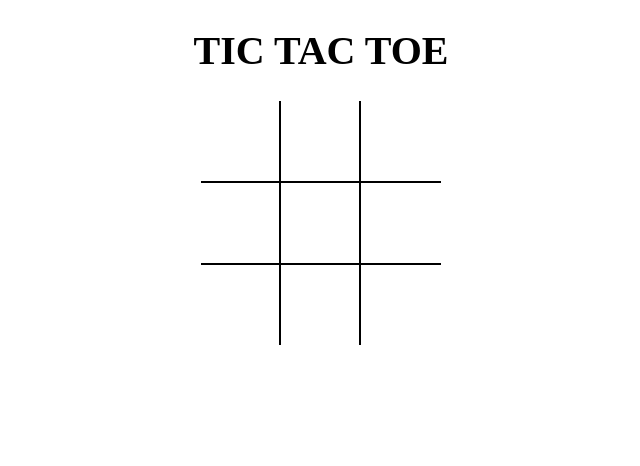
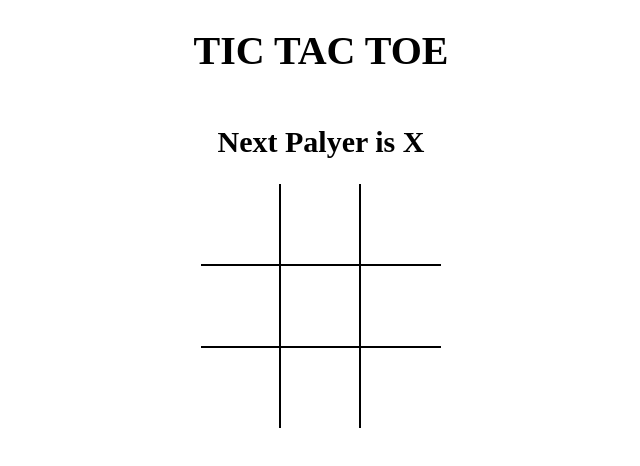
Before and after one commit to buttaRahul/tictactoe, a React (Vite) app: page / in a window 1280 px wide. Shown: the top 466 px of the page, without its empty margins (319-959 px from the left). Built offline with nearby package versions, Linux system fonts and the light colour scheme.

Commit message:
lifted the state from board to app add functionality for winner add new file helper.js to handle winner

```diff
--- a/src/App.jsx
+++ b/src/App.jsx
@@ -1,12 +1,30 @@
-import React from 'react';
+import React, { useState } from 'react';
 import Board from './components/Board';
+import {calculateWinner} from './helper';
 import './styles/root.scss';
 
 const App = () => {
+  const [boardState,setBoardState] = useState(Array(9).fill(null));
+  const [isSameUser,setIsSameUser] = useState(true);
+  // console.log(boardState);
+  const winner = calculateWinner(boardState);
+  const message = winner ? `Winner is ${winner}` : `Next Palyer is ${isSameUser ? 'X' : 'O'}`;
+  const handleSquareClick = pos=>{
+    if(boardState[pos] || winner) return;
+    setBoardState(prev=>{
+      return prev.map((value,index)=>{
+        if(index==pos) return isSameUser ? 'X' : 'O';
+        return value;
+      })
+    })
+    setIsSameUser(prev=> !prev)
+  }
+
   return (
     <div className='app'>
       <h1>TIC TAC TOE</h1>
-      <Board />
+      <h2>{message}</h2>
+      <Board boardState={boardState} handleSquareClick={handleSquareClick}/>
     </div>
   );
 };
--- a/src/components/Board.jsx
+++ b/src/components/Board.jsx
@@ -1,20 +1,8 @@
-import React, { useState } from 'react';
+import React from 'react';
 import Square from './Square';
 
-const Board = () => {
-  const [boardState,setBoardState] = useState(Array(9).fill(null));
-  const [isSameUser,setIsSameUser] = useState(true);
-  // console.log(boardState);
-  const handleSquareClick = pos=>{
-    if(boardState[pos]) return;
-    setBoardState(prev=>{
-      return prev.map((value,index)=>{
-        if(index==pos) return isSameUser ? 'X' : 'O';
-        return value;
-      })
-    })
-    setIsSameUser(prev=> !prev)
-  }
+const Board = ({boardState,handleSquareClick}) => {
+
   const renderSquare = pos => {
     return (
       <Square value={boardState[pos]} onClick = {()=>{handleSquareClick(pos)}} />
--- /dev/null
+++ b/src/helper.js
@@ -0,0 +1,19 @@
+export function calculateWinner(squares) {
+    const lines = [
+      [0, 1, 2],
+      [3, 4, 5],
+      [6, 7, 8],
+      [0, 3, 6],
+      [1, 4, 7],
+      [2, 5, 8],
+      [0, 4, 8],
+      [2, 4, 6],
+    ];
+    for (let i = 0; i < lines.length; i++) {
+      const [a, b, c] = lines[i];
+      if (squares[a] && squares[a] === squares[b] && squares[a] === squares[c]) {
+        return squares[a];
+      }
+    }
+    return null;
+  }
```
